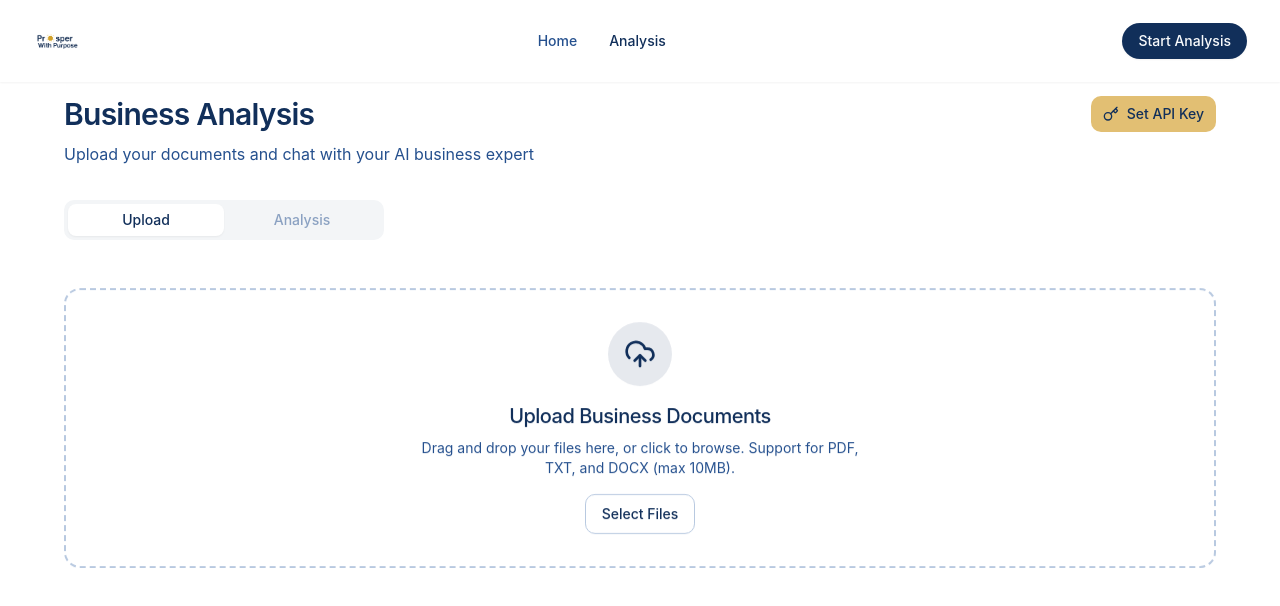
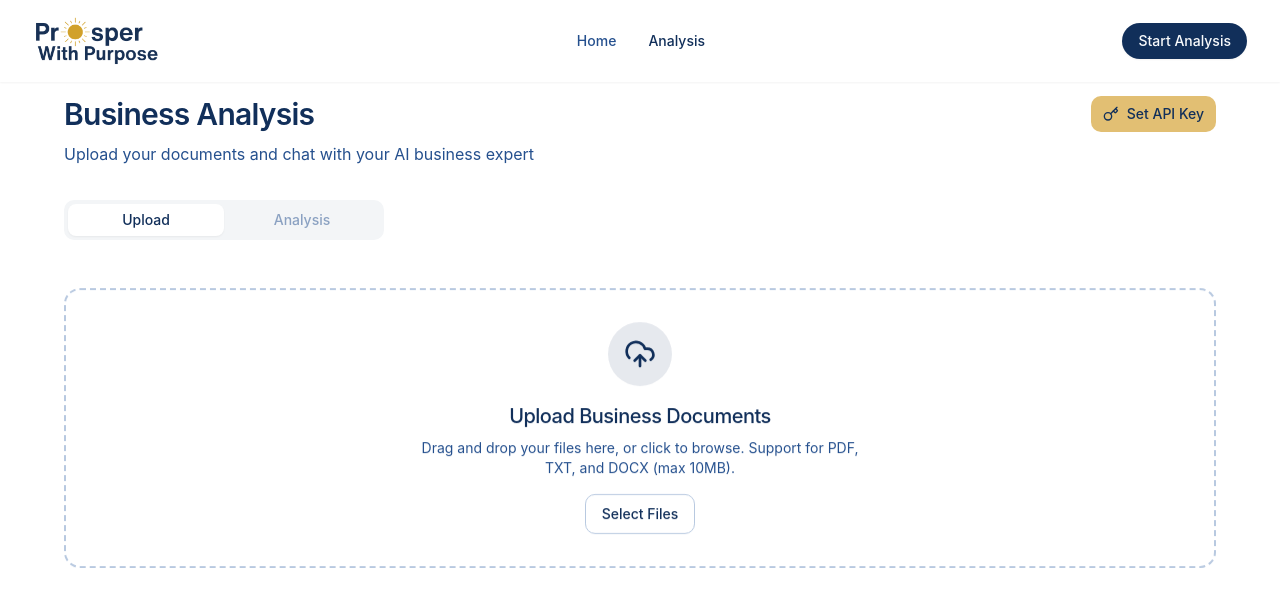
Before and after one commit to Josh-series-a/pwp-template, a React (Vite) app: page /chat in a window 1280 px wide. Shown: the top 606 px of the page. Built offline with nearby package versions, Linux system fonts and the light colour scheme.

Commit message:
Update logo

```diff
--- a/src/components/Header.tsx
+++ b/src/components/Header.tsx
@@ -11,7 +11,7 @@ const Header = () => {
       <div className="max-w-7xl mx-auto flex items-center justify-between">
         <Link to="/" className="flex items-center gap-2">
           <img
-            src="/lovable-uploads/06c251d7-7262-4d14-a348-1bf7cb1df32c.png"
+            src="/lovable-uploads/e47f8e5e-394f-454a-a8b5-8abf5cc18daa.png"
             alt="Prosper with Purpose Logo"
             className="h-10 md:h-12"
           />
```
Also changed, not shown: public/lovable-uploads/e47f8e5e-394f-454a-a8b5-8abf5cc18daa.png (added).
